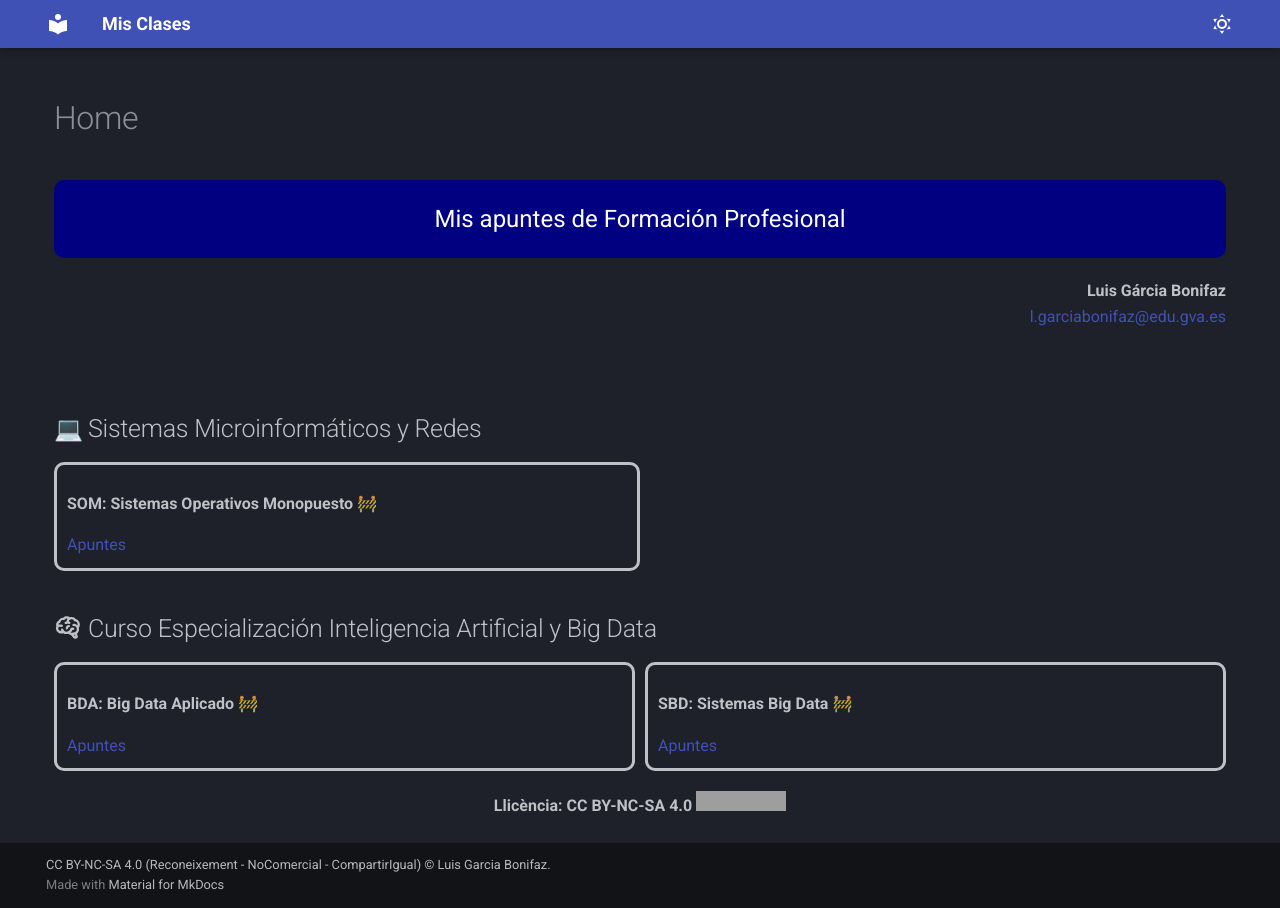
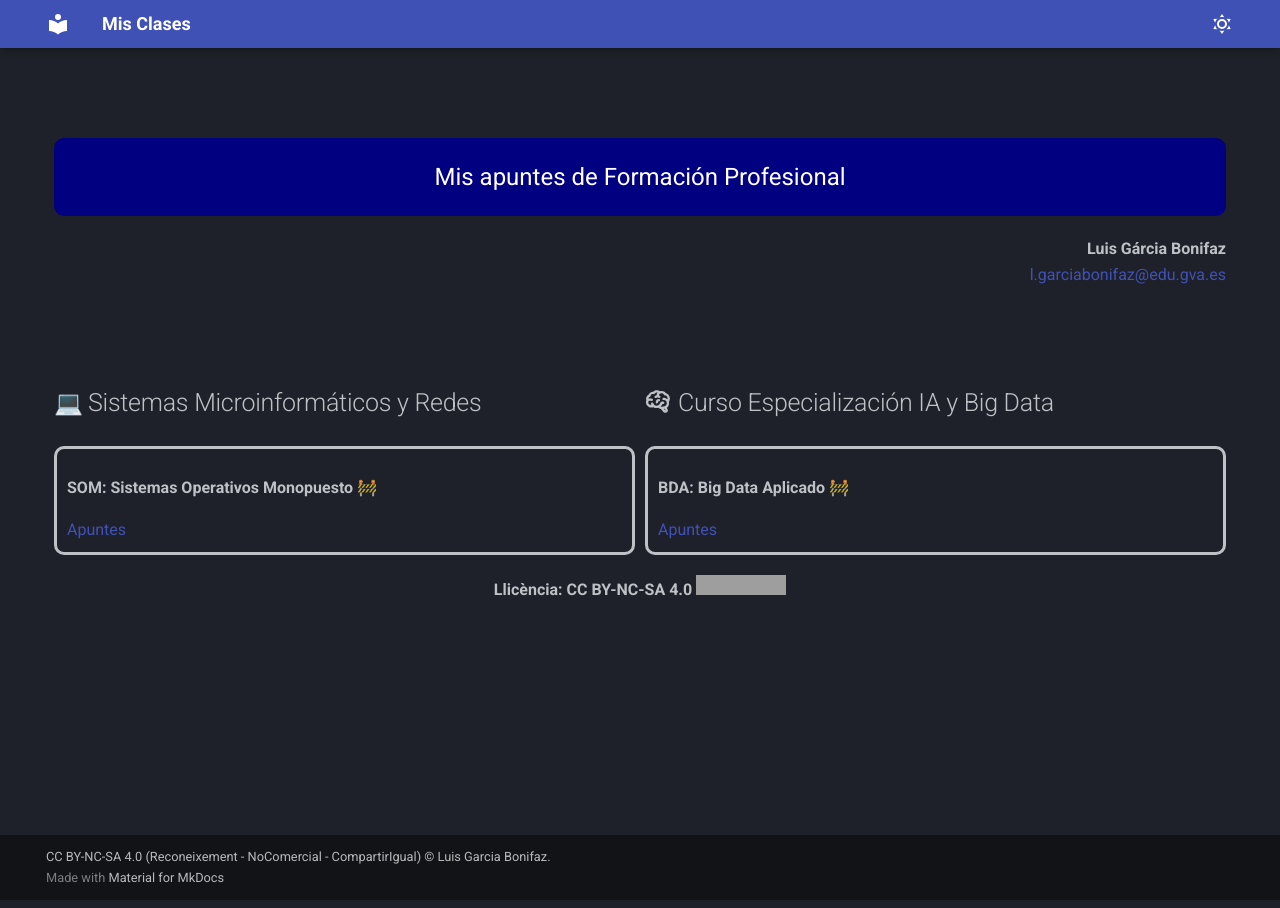
Before and after one commit to luisgarciabonifaz/fp, an MkDocs documentation site: the page built from docs/index.md, in a window 1280 px wide. Built offline with MkDocs 1.6.1 and Material for MkDocs 9.7.7, drawn with Linux system fonts in a browser that asks for light colours; emoji names are drawn with the system emoji font; grey boxes are pictures that could not be loaded.

Commit message:
Modifico la presentación más ligera

```diff
--- a/docs/index.md
+++ b/docs/index.md
@@ -1,4 +1,3 @@
-
 <div class="titulo">
   Mis apuntes de Formación Profesional
 </div>
@@ -11,25 +10,22 @@
 
 <!-- # Apuntes de Formación Profesional -->
 
+/// html | div[style='display: inline-block;width:50%;']
 ## :computer: Sistemas Microinformáticos y Redes
+///
+
+/// html | div[style='display: inline-block;width:48%;']
+## :material-brain: Curso Especialización IA y Big Data
+///
 
 <div class="contenedor-flex">
   <div class="bloque-medio">
     <p><strong>SOM: Sistemas Operativos Monopuesto 🚧</strong></p>
     <a href="https://luisgarciabonifaz.github.io/SOM/">Apuntes</a>
   </div>
-</div>
-
-## :material-brain: Curso Especialización Inteligencia Artificial y Big Data
-
-<div class="contenedor-flex">
   <div class="bloque-medio">
     <p><strong>BDA: Big Data Aplicado 🚧</strong></p>
     <a href="https://luisgarciabonifaz.github.io/BDA/">Apuntes</a>
-  </div>
-  <div class="bloque-medio">
-    <p><strong>SBD: Sistemas Big Data 🚧</strong></p>
-    <a href="https://luisgarciabonifaz.github.io/SBD/">Apuntes</a>
   </div>
 </div>
 
--- a/mkdocs.yml
+++ b/mkdocs.yml
@@ -5,7 +5,8 @@ site_url: https://luisgarciabonifaz.github.io/fp/
 
 theme:
   name: material
-
+  features:
+    - navigation.tracking
   palette:
     # Dark Mode
     - scheme: slate
@@ -24,9 +25,12 @@ theme:
       accent: deep orange
 
 
+nav:
+  - ' ': 'index.md'
+
 extra_css:
+
   - css/custom.css
-
 markdown_extensions:
   - attr_list          # Adds attribute lists to generated HTML
   - pymdownx.emoji:    # Para añadir iconos en el texto. Lista de iconos https://squidfunk.github.io/mkdocs-material/reference/icons-emojis/
@@ -45,6 +49,7 @@ markdown_extensions:
       alternate_style: true
   - admonition         # Adds boxes for Notes, Warnings, etc.
   - pymdownx.details
+  - pymdownx.blocks.html
 
 copyright: "<a href='https://creativecommons.org/licenses/by/4.0/' target='_blank'>CC BY-NC-SA 4.0 (Reconeixement - NoComercial - CompartirIgual) © Luis Garcia Bonifaz</a>."
 
@@ -53,3 +58,7 @@ plugins:
   - git-revision-date-localized:
       type: date  # Puedes usar "datetime" si quieres tener fecha y hora
       locale: es  # Configura el idioma (opcional, "es" para español)
+
+extra:
+  homepage:
+    hide: true
```
Also changed, not shown: docs/css/custom.css (line endings or trailing spaces), pantalla.png (added).
